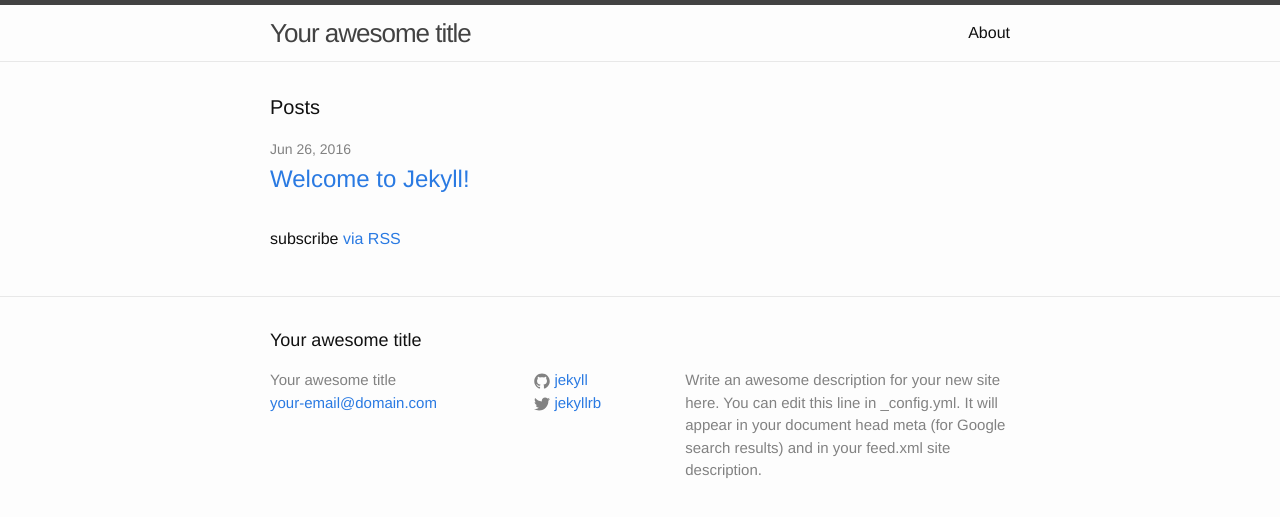
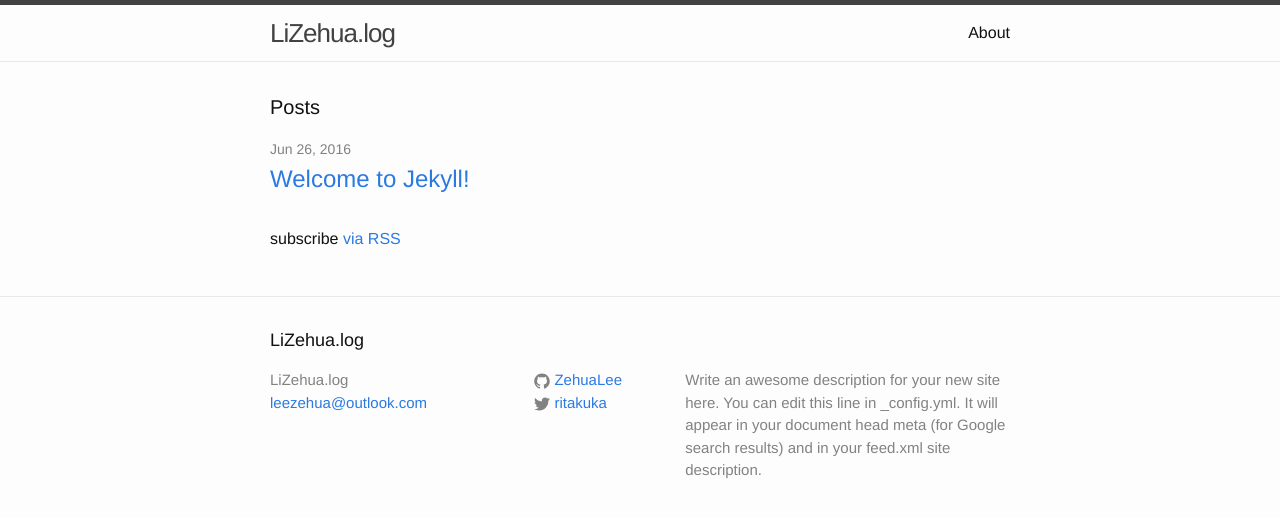
Before and after one commit to ZehuaLee/ZehuaLee.github.io, a Jekyll site: the page built from index.html, in a window 1280 px wide. Shown: the top 517 px of the page. Built offline with Jekyll 4.4.1, drawn with Linux system fonts in a browser that asks for light colours.

Commit message:
changed the _config.yml file

```diff
--- a/_config.yml
+++ b/_config.yml
@@ -1,21 +1,21 @@
 # Welcome to Jekyll!
-#
+# coding: utf-8
 # This config file is meant for settings that affect your whole blog, values
 # which you are expected to set up once and rarely need to edit after that.
 # For technical reasons, this file is *NOT* reloaded automatically when you use
 # 'jekyll serve'. If you change this file, please restart the server process.
 
 # Site settings
-title: Your awesome title
-email: your-email@domain.com
+title: LiZehua.log
+email: leezehua@outlook.com
 description: > # this means to ignore newlines until "baseurl:"
   Write an awesome description for your new site here. You can edit this
   line in _config.yml. It will appear in your document head meta (for
   Google search results) and in your feed.xml site description.
 baseurl: "" # the subpath of your site, e.g. /blog
-url: "http://yourdomain.com" # the base hostname & protocol for your site
-twitter_username: jekyllrb
-github_username:  jekyll
+url: "https://ZehuaLee.github.io" # the base hostname & protocol for your site
+twitter_username: ritakuka
+github_username:  ZehuaLee
 
 # Build settings
 markdown: kramdown
```
